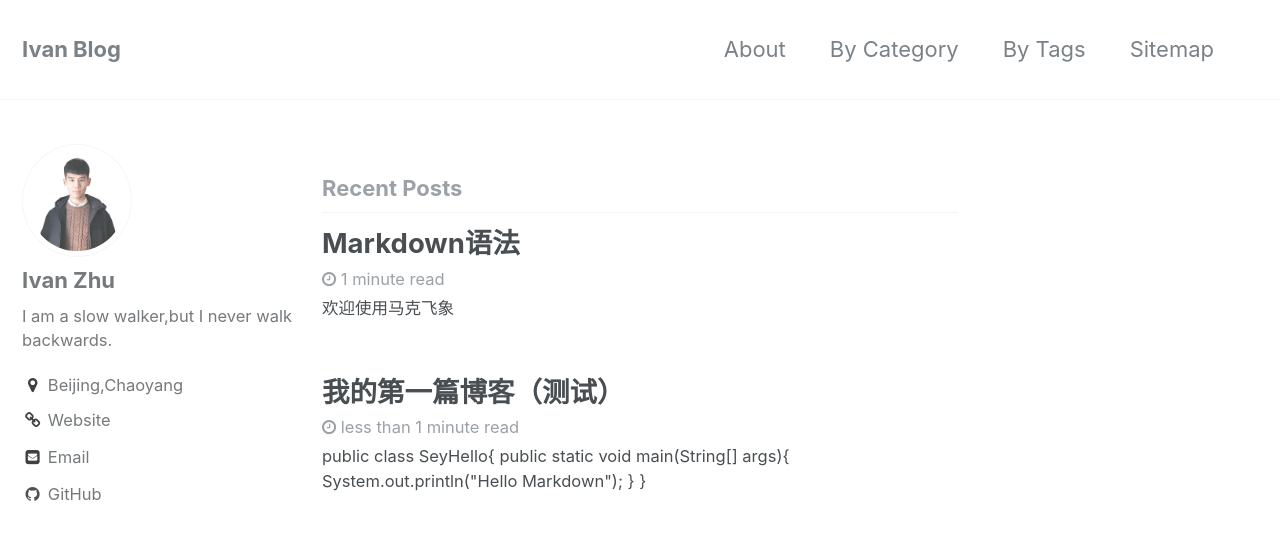
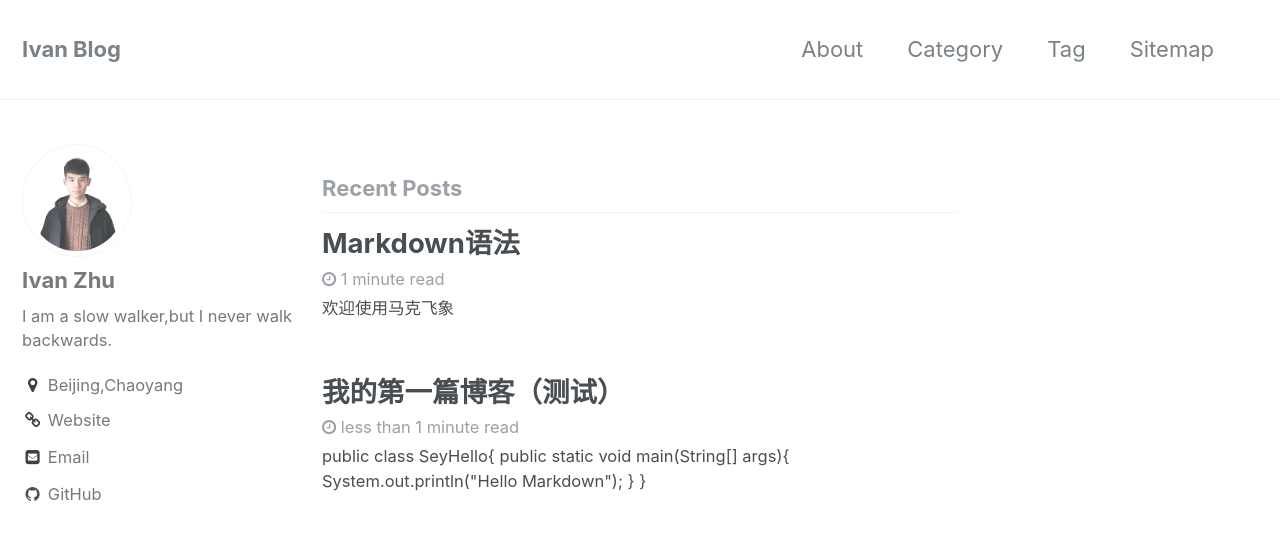
Before and after one commit to zhuyuncheng/zhuyuncheng.github.io, a Jekyll site: the page built from index.html, in a window 1280 px wide and 900 px high. Shown: the top 540 px of the window. Built offline with Jekyll 4.4.1, drawn with Linux system fonts in a browser that asks for light colours; nearby versions of some CDN libraries; a script bundle is joined from its source files by our own code; library files that are not in the unit come from our copies; the list of posts is cut into pages by our own code.

Commit message:
'rename'

```diff
--- a/_data/navigation.yml
+++ b/_data/navigation.yml
@@ -5,9 +5,9 @@ main:
   - title: "About"
     url: /about/
   #  url: https://mmistakes.github.io/minimal-mistakes/about/
-  - title: "By Category"
+  - title: "Category"
     url: /categories/
-  - title: "By Tags"
+  - title: "Tag"
     url: /tags/
   - title: "Sitemap"
     url: /sitemap/
```
